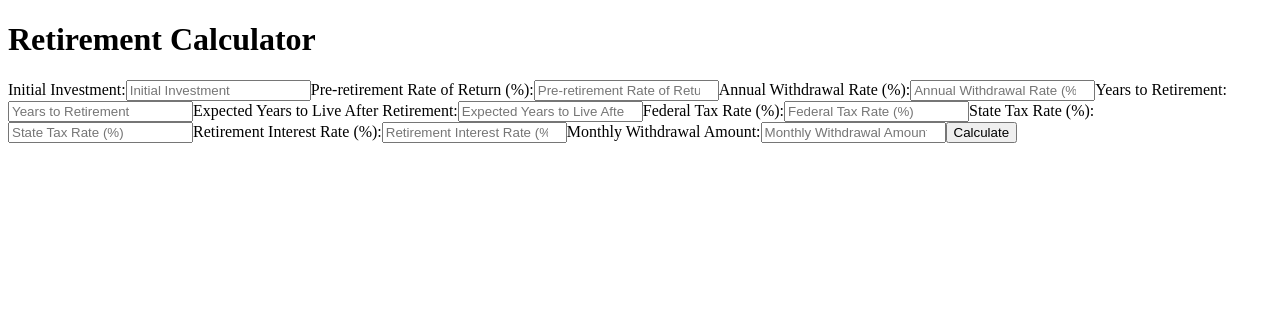
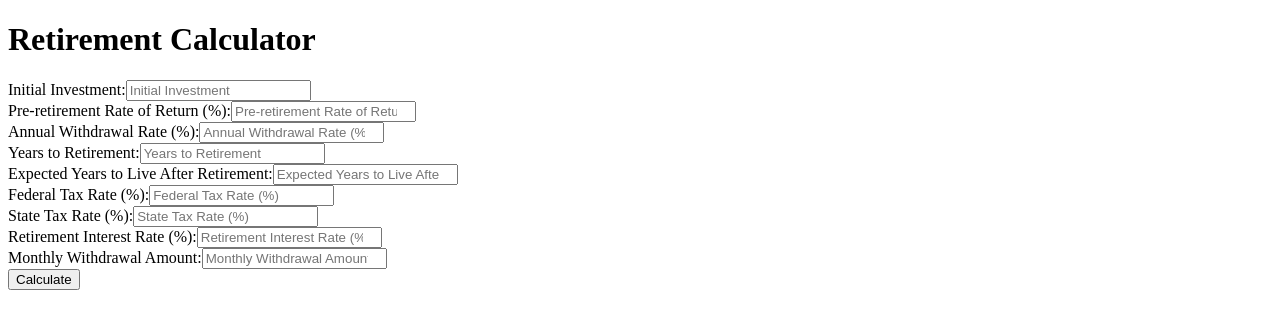
Before and after one commit to skarlekar/retirement-calculator, a React (Create React App) app: page / in a window 1280 px wide. Shown: the top 328 px of the page. Built offline with nearby package versions, Linux system fonts and the light colour scheme; the HTML template or start-up script is replaced by a standard one.

Commit message:
Added calculation that shows no. of years to retire comfortably based on input

```diff
--- a/src/App.js
+++ b/src/App.js
@@ -7,19 +7,24 @@ import { calculateResults } from './utils/Calculations';
 const App = () => {
   const [results, setResults] = useState([]);
   const [aar, setAar] = useState(0);
+  const [yearsToRetireComfortably, setYearsToRetireComfortably] = useState(0);
 
   const handleFormSubmit = (formValues) => {
-    const { aar, results } = calculateResults(formValues);
+    const { aar, results, yearsToRetireComfortably } = calculateResults(formValues);
     setAar(aar);
     setResults(results);
+    setYearsToRetireComfortably(yearsToRetireComfortably);
   };
+
+  const formatCurrency = (value) => `$${value.toFixed(2).replace(/\d(?=(\d{3})+\.)/g, '$&,')}`;
 
   return (
     <div>
       <h1>Retirement Calculator</h1>
       <Form onSubmit={handleFormSubmit} />
-      {aar !== 0 && <h2>Amount at Retirement (AAR): ${aar.toFixed(2)}</h2>}
-      {results.length > 0 && <Results results={results} />}
+      {aar !== 0 && <h2>Amount at Retirement (AAR): {formatCurrency(aar)}</h2>}
+      {yearsToRetireComfortably !== 0 && <h3>You can retire comfortably for {yearsToRetireComfortably} years.</h3>}
+      {results.length > 0 && <Results results={results} formatCurrency={formatCurrency} />}
     </div>
   );
 };
--- a/src/components/Form.js
+++ b/src/components/Form.js
@@ -28,42 +28,60 @@ const Form = ({ onSubmit }) => {
 
   return (
     <form onSubmit={handleSubmit}>
+      <div>
         <label>
           Initial Investment:
           <input type="number" step="0.01" name="initialInvestment" placeholder="Initial Investment" onChange={handleChange} required />
         </label>
+      </div>
+      <div>
         <label>
           Pre-retirement Rate of Return (%):
           <input type="number" step="0.01" name="prr" placeholder="Pre-retirement Rate of Return (%)" onChange={handleChange} required />
         </label>
+      </div>
+      <div>
         <label>
           Annual Withdrawal Rate (%):
           <input type="number" step="0.01" name="wr" placeholder="Annual Withdrawal Rate (%)" onChange={handleChange} required />
         </label>
+      </div>
+      <div>
         <label>
           Years to Retirement:
           <input type="number" name="nyr" placeholder="Years to Retirement" onChange={handleChange} required />
         </label>
+      </div>
+      <div>
         <label>
           Expected Years to Live After Retirement:
           <input type="number" name="eytl" placeholder="Expected Years to Live After Retirement" onChange={handleChange} required />
         </label>
+      </div>
+      <div>
         <label>
           Federal Tax Rate (%):
           <input type="number" step="0.01" name="federalTaxRate" placeholder="Federal Tax Rate (%)" onChange={handleChange} required />
         </label>
+      </div>
+      <div>
         <label>
           State Tax Rate (%):
           <input type="number" step="0.01" name="stateTaxRate" placeholder="State Tax Rate (%)" onChange={handleChange} required />
         </label>
+      </div>
+      <div>
         <label>
           Retirement Interest Rate (%):
           <input type="number" step="0.01" name="rir" placeholder="Retirement Interest Rate (%)" onChange={handleChange} required />
         </label>
+      </div>
+      <div>
         <label>
           Monthly Withdrawal Amount:
           <input type="number" step="0.01" name="mwa" placeholder="Monthly Withdrawal Amount" onChange={handleChange} required />
         </label>
+      </div>
       <button type="submit">Calculate</button>
     </form>
   );
--- a/src/components/Results.js
+++ b/src/components/Results.js
@@ -1,7 +1,7 @@
-// File: Results.js
+// File: src/components/Results.js
 import React from 'react';
 
-const Results = ({ results }) => {
+const Results = ({ results, formatCurrency }) => {
   return (
     <div>
       <h2>Retirement Forecast Results</h2>
@@ -21,12 +21,12 @@ const Results = ({ results }) => {
           {results.map((year, index) => (
             <tr key={index}>
               <td>{year.year}</td>
-              <td>${year.beginningBalance.toFixed(2)}</td>
-              <td>${year.annualGrowth.toFixed(2)}</td>
-              <td>${year.taxes.toFixed(2)}</td>
-              <td>${year.annualWithdrawal.toFixed(2)}</td>
-              <td>${year.endingBalance.toFixed(2)}</td>
-              <td>${year.incomeInHand.toFixed(2)}</td>
+              <td>{formatCurrency(year.beginningBalance)}</td>
+              <td>{formatCurrency(year.annualGrowth)}</td>
+              <td>{formatCurrency(year.taxes)}</td>
+              <td>{formatCurrency(year.annualWithdrawal)}</td>
+              <td>{formatCurrency(year.endingBalance)}</td>
+              <td>{formatCurrency(year.incomeInHand)}</td>
             </tr>
           ))}
         </tbody>
--- a/src/utils/Calculations.js
+++ b/src/utils/Calculations.js
@@ -1,26 +1,16 @@
 // File: src/utils/Calculations.js
 
-// Future Value (FV) function
 const FV = (rate, nper, pmt, pv, type = 0) => {
   const pow = Math.pow(1 + rate, nper);
   return -((pv * pow) + (pmt * ((1 + rate * type) * (pow - 1) / rate)));
 };
 
-// Payment (PMT) function
 const PMT = (rate, nper, pv, fv = 0, type = 0) => {
   if (rate === 0) return -(pv + fv) / nper;
   const pvif = Math.pow(1 + rate, nper);
   return (rate * (pv * pvif + fv)) / ((pvif - 1) * (1 + rate * type));
 };
 
-// Present Value (PV) function
-const PV = (rate, nper, pmt, fv = 0, type = 0) => {
-  if (rate === 0) return -(fv + pmt * nper);
-  const pvif = Math.pow(1 + rate, nper);
-  return -(fv + pmt * (1 + rate * type) * (pvif - 1) / rate) / pvif;
-};
-
-// Calculation functions
 export const calculateResults = (values) => {
   const {
     initialInvestment,
@@ -34,7 +24,6 @@ export const calculateResults = (values) => {
     mwa
   } = values;
 
-  // Convert percentage inputs to decimals
   const PRR = parseFloat(prr) / 100;
   const WR = parseFloat(wr) / 100;
   const FTR = parseFloat(federalTaxRate) / 100;
@@ -43,15 +32,12 @@ export const calculateResults = (values) => {
   const II = parseFloat(initialInvestment);
   const MWA = parseFloat(mwa);
 
-  // Calculate Amount at Retirement (AAR)
   const AAR = FV(PRR, nyr, 0, -II, 1);
-
-  // Calculate Monthly Retirement Income (MRI)
   const MRI = PMT(WR / 12, eytl * 12, -II, 0, 1);
 
-  // Calculate results for each year
   let results = [];
   let beginningBalance = AAR;
+  let yearsToRetireComfortably = 0;
 
   for (let year = 1; year <= eytl; year++) {
     const annualGrowth = FV(RIR, 1, 0, -beginningBalance) - beginningBalance;
@@ -70,11 +56,18 @@ export const calculateResults = (values) => {
       incomeInHand
     });
 
+    if (endingBalance > 0) {
+      yearsToRetireComfortably = year;
+    } else {
+      break;
+    }
+
     beginningBalance = endingBalance;
   }
 
   return {
     aar: AAR,
-    results
+    results,
+    yearsToRetireComfortably
   };
 };
```
Lines whose indentation alone changed are shown as unchanged.
